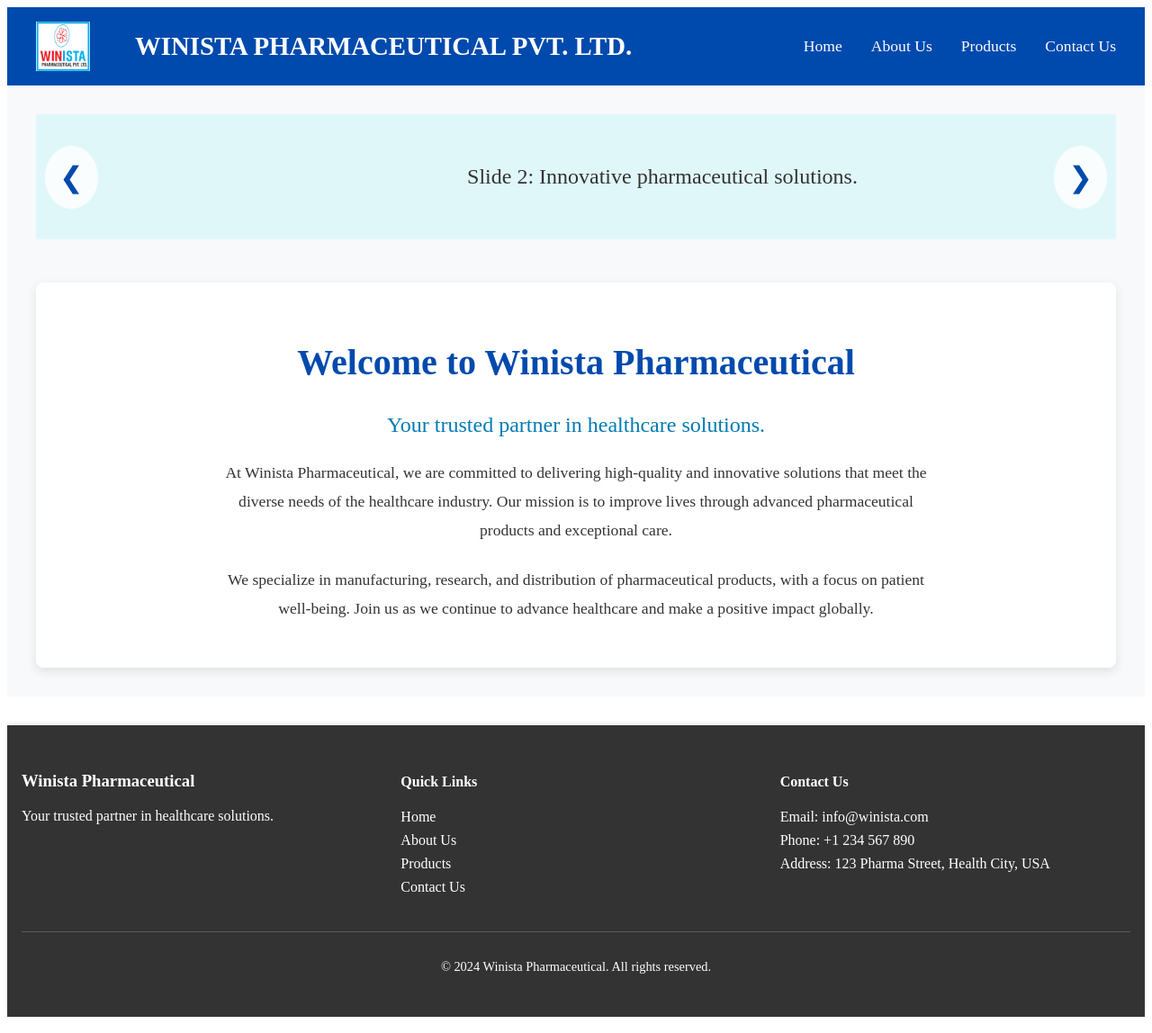
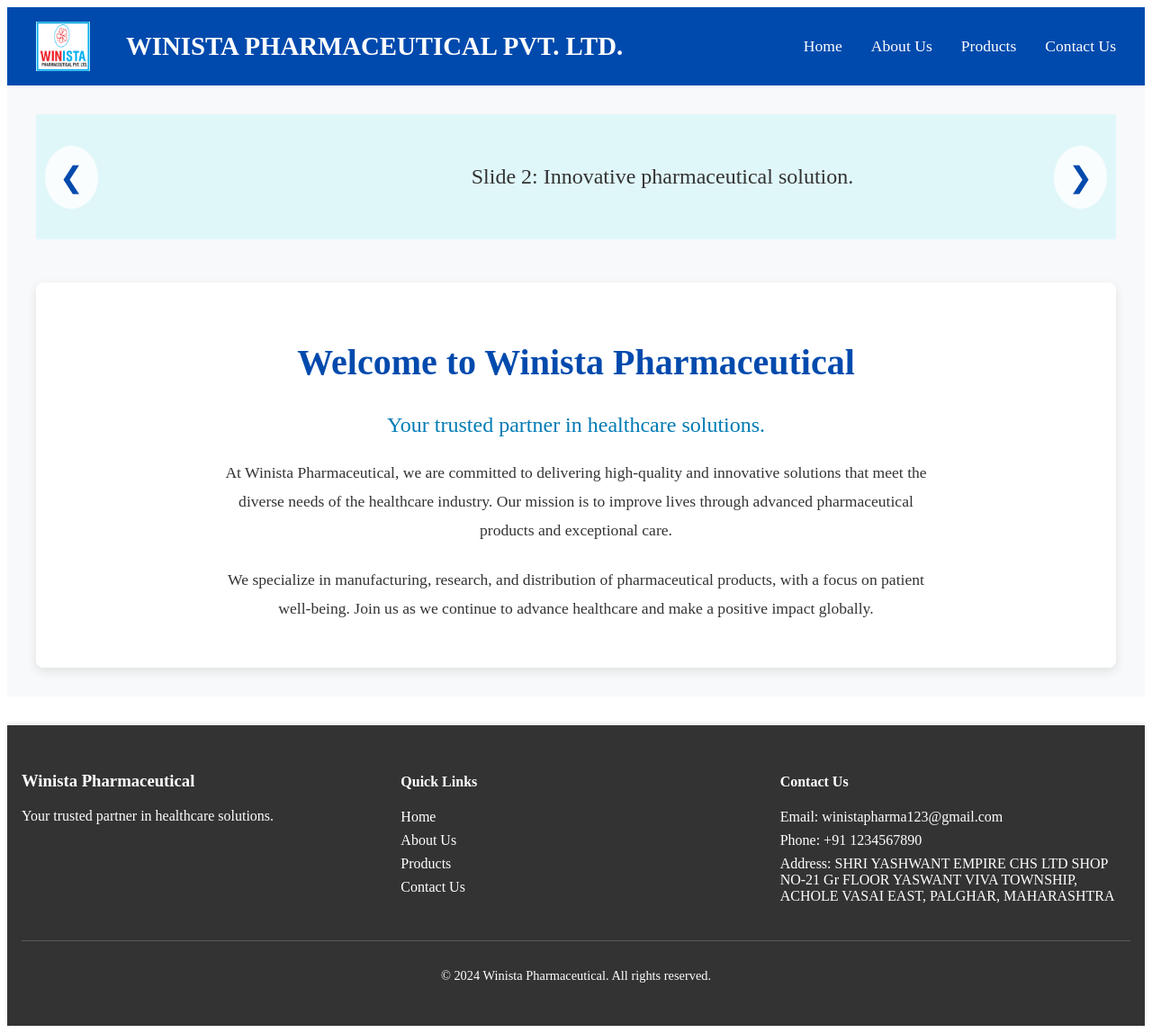
Before and after one commit to rahultripathi30/winista-pharmaceutical, a Next.js app: page / in a window 1280 px wide. Shown: the whole page at 90% size. Built offline with nearby package versions, Linux system fonts and the light colour scheme.

Commit message:
Added the proper styling

```diff
--- a/src/components/Carasoel.js
+++ b/src/components/Carasoel.js
@@ -4,8 +4,8 @@
 const Carousel = () => {
   const slides = [
     "Slide 1: Your trusted partner in healthcare.",
-    "Slide 2: Innovative pharmaceutical solutions.",
-    "Slide 3: Delivering quality and care.",
+    "Slide 2: Innovative pharmaceutical solution.",
+    "Slide 3: Delivering quality & care solution.",
   ];
 
   const [currentIndex, setCurrentIndex] = useState(0);
--- a/src/components/Footer.js
+++ b/src/components/Footer.js
@@ -24,9 +24,9 @@
         {/* Contact Info */}
         <div className={styles.contactInfo}>
           <h4>Contact Us</h4>
-          <p>Email: info@winista.com</p>
-          <p>Phone: +1 234 567 890</p>
-          <p>Address: 123 Pharma Street, Health City, USA</p>
+          <p>Email: winistapharma123@gmail.com</p>
+          <p>Phone: +91 1234567890</p>
+          <p>Address: SHRI YASHWANT EMPIRE CHS LTD SHOP NO-21 Gr FLOOR YASWANT VIVA TOWNSHIP, ACHOLE VASAI EAST, PALGHAR,  MAHARASHTRA</p>
         </div>
       </div>
 
--- a/src/styles/Header.module.css
+++ b/src/styles/Header.module.css
@@ -3,16 +3,17 @@
   display: flex;
   justify-content: space-between;
   align-items: center;
-  padding: 1rem 2rem;
+  padding: 1rem 2rem; /* Add more padding on the left and right */
   background-color: #004aad;
   color: white;
+  margin: 0 auto; /* Center the header */
 }
 
 /* Logo and Text Container */
 .logoContainer {
   display: flex;
   align-items: center;
-  gap: 50px; /* Space between logo and text */
+  gap: 40px; /* Adjust space between logo and text */
 }
 
 .logoText {
```
